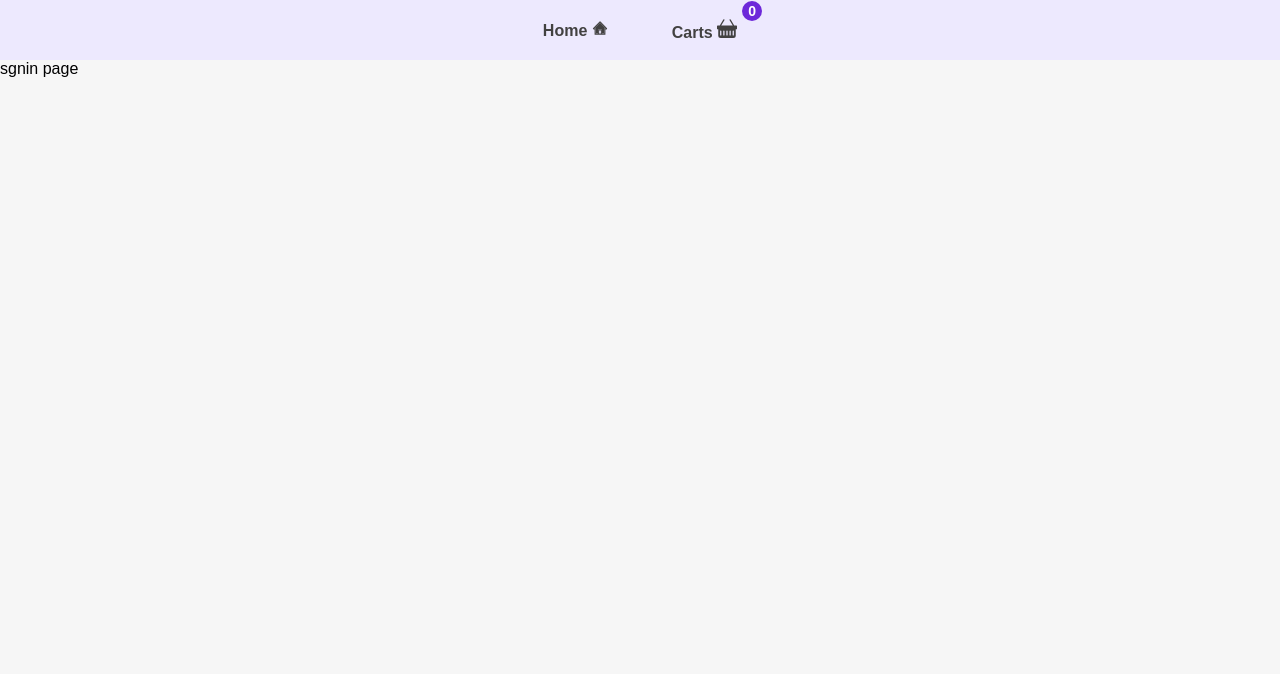
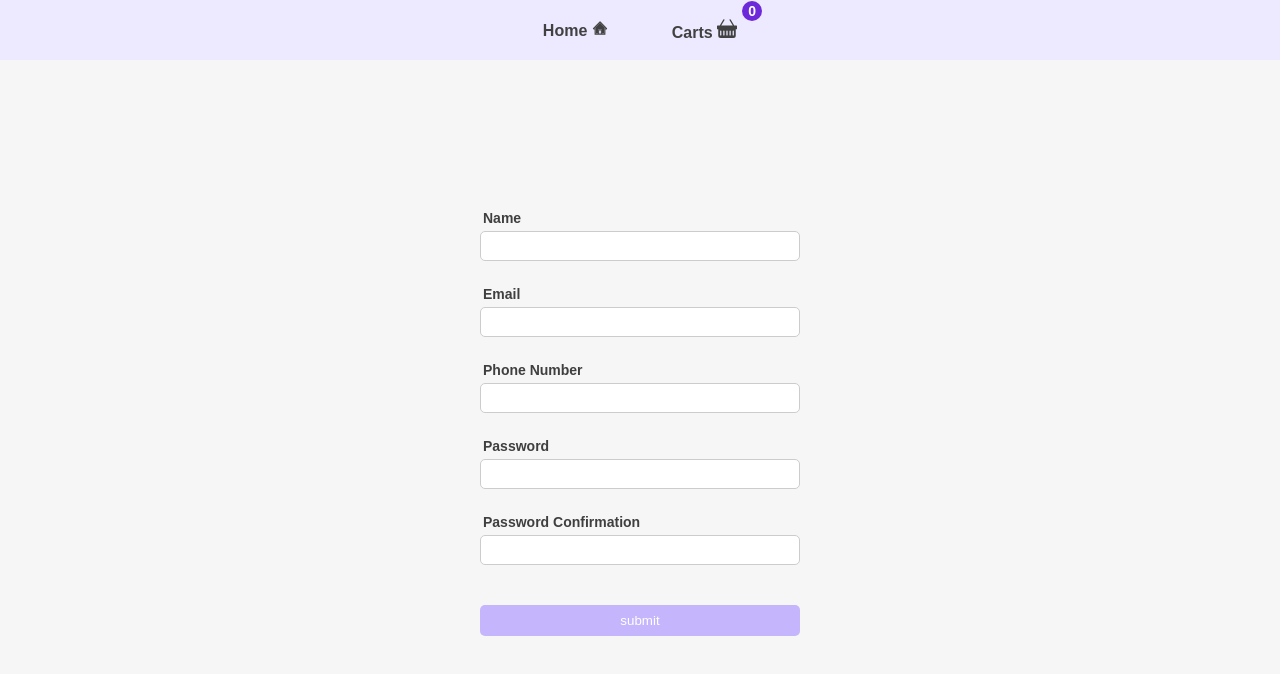
Before and after one commit to alimhp/CardProject, a React (Create React App) app: page /Signin in a window 1280 px wide. Shown: the top 674 px of the page. Built offline with nearby package versions, Linux system fonts and the light colour scheme.

Commit message:
Develop sign-up page

```diff
--- a/package.json
+++ b/package.json
@@ -6,13 +6,15 @@
     "@testing-library/jest-dom": "^5.16.5",
     "@testing-library/react": "^13.3.0",
     "@testing-library/user-event": "^13.5.0",
+    "formik": "^2.2.9",
     "react": "^18.2.0",
     "react-dom": "^18.2.0",
     "react-icons": "^4.4.0",
     "react-router-dom": "^5.3.3",
     "react-scripts": "5.0.1",
     "react-toastify": "^9.0.8",
-    "web-vitals": "^2.1.4"
+    "web-vitals": "^2.1.4",
+    "yup": "^0.32.11"
   },
   "scripts": {
     "start": "react-scripts start",
--- a/src/App.css
+++ b/src/App.css
@@ -40,6 +40,7 @@ body {
   padding: 10px;
   display: flex;
   justify-content: space-between;
+  align-items: center;
 }
 .btn {
   cursor: pointer;
--- /dev/null
+++ b/src/common/Input.js
@@ -0,0 +1,18 @@
+const Input = ({ label, name, formik, type = "text" }) => {
+  return (
+    <div className="formControl">
+      <label htmlFor={name}>{label}</label>
+      <input
+        id={name}
+        type={type}
+        {...formik.getFieldProps(name)}
+        name={name}
+      />
+      {formik.errors[name] && formik.touched[name] && (
+        <div className="error">{formik.errors[name]}</div>
+      )}
+    </div>
+  );
+};
+
+export default Input;
--- /dev/null
+++ b/src/conmponents/SignUp/SignUp.css
@@ -0,0 +1,65 @@
+.formContainer {
+  width: 100%;
+  height: 90vh;
+  display: flex;
+  justify-content: center;
+  align-items: center;
+}
+.submitSection {
+  width: 25rem;
+  height: 30rem;
+  display: flex;
+  justify-content: center;
+  align-items: center;
+}
+.submitForm {
+  width: 20rem;
+  display: flex;
+  flex-direction: column;
+  justify-content: center;
+  align-items: center;
+}
+.formControl {
+  width: 20rem;
+  height: 3.5rem;
+  display: flex;
+  flex-direction: column;
+  margin-bottom: 20px;
+}
+.submitForm input {
+  width: 100%;
+  padding: 8px 8px;
+  outline: none;
+  border: 1px solid #ccc;
+  border-radius: 5px;
+  font-size: 11px;
+}
+input:focus {
+  border: 1px solid #a78bfa;
+}
+.formControl label {
+  margin: 5px 3px;
+  font-weight: bold;
+  font-size: 14px;
+  color: rgb(63, 63, 63);
+}
+.submitBtn {
+  width: 100%;
+  outline: none;
+  border: none;
+  background-color: #8b5cf6;
+  color: rgb(255, 255, 255);
+  border-radius: 5px;
+  padding: 8px 10px;
+  margin-top: 20px;
+}
+.submitBtn[disabled],
+.submitBtn:disabled {
+  background-color: #c4b5fd;
+}
+.error {
+  width: 100%;
+  color: red;
+  font-size: 9px;
+  margin: 2px 0px 0px 2px;
+}
--- /dev/null
+++ b/src/conmponents/SignUp/SignUp.js
@@ -0,0 +1,97 @@
+import Input from "../../common/Input";
+import { useFormik } from "formik";
+import * as yup from "yup";
+import "./SignUp.css";
+
+const initialValues = {
+  name: "",
+  email: "",
+  phoneNumber: "",
+  password: "",
+  passwordConfirm: "",
+};
+
+const onSubmit = (values) => {
+  console.log(values);
+  // axios
+  //   .post("http://localhost:3001/users", values)
+  //   .then((res) => console.log(res.data))
+  //   .catch((err) => console.log(err))
+};
+
+const validationSchema = yup.object({
+  name: yup
+    .string()
+    .required("Name is required")
+    .min(6, "Name lenght is not valid"),
+
+  email: yup
+    .string()
+    .email("Invalid email format")
+    .required("Email is required "),
+
+  phoneNumber: yup
+    .string()
+    .required("Phone Number is required")
+    .matches(/^[0-9]{11}$/, "Invalid Phone Number"),
+
+  password: yup
+    .string()
+    .required("Password is required")
+    .matches(
+      /^(?=.*[a-z])(?=.*[A-Z])(?=.*[0-9])(?=.*[!@#\$%\^&\*])(?=.{8,})/,
+      "8 Char, 1 Uppercase, 1 Lowercase, 1 Number and 1 Special"
+    ),
+
+  passwordConfirm: yup
+    .string()
+    .required("Password Confirmation is required")
+    .oneOf([yup.ref("password"), null], "Passwords must match"),
+});
+
+const SignupForm = () => {
+  const formik = useFormik({
+    initialValues,
+    onSubmit,
+    validationSchema,
+    validateOnMount: true,
+  });
+
+  return (
+    <div className="formContainer">
+      <section className="submitSection">
+        <form onSubmit={formik.handleSubmit} className="submitForm">
+          <Input formik={formik} name="name" label="Name" />
+          <Input formik={formik} name="email" label="Email" type="email" />
+          <Input
+            formik={formik}
+            name="phoneNumber"
+            label="Phone Number"
+            type="tel"
+          />
+          <Input
+            formik={formik}
+            name="password"
+            label="Password"
+            type="password"
+          />
+          <Input
+            formik={formik}
+            name="passwordConfirm"
+            label="Password Confirmation"
+            type="password"
+          />
+          <button
+            type="submit"
+            disabled={!formik.isValid}
+            className="submitBtn"
+          >
+            submit
+          </button>
+        </form>
+      </section>
+    </div>
+  );
+};
+
+export default SignupForm;
--- a/src/pages/CartPage.js
+++ b/src/pages/CartPage.js
@@ -68,6 +68,7 @@ const CartSummery = ({ total, cart }) => {
         <p>cart discount</p>
         <p>{originalTotalPrice - total} $</p>
       </div>
+      <hr />
       <div className="summeryItem net">
         <p>net price</p>
         <p>{total} $</p>
--- a/src/pages/SigninPage.js
+++ b/src/pages/SigninPage.js
@@ -1,7 +1,12 @@
+import SignupForm from "../conmponents/SignUp/SignUp";
 import Layout from "../layout/layout";
 
 const SigninPage = () => {
-  return <Layout>sgnin page</Layout>;
+  return (
+    <Layout>
+      <SignupForm />
+    </Layout>
+  );
 };
 
 export default SigninPage;
```
Also changed, not shown: 1 other file (tests, documents, lock files or other folders).
